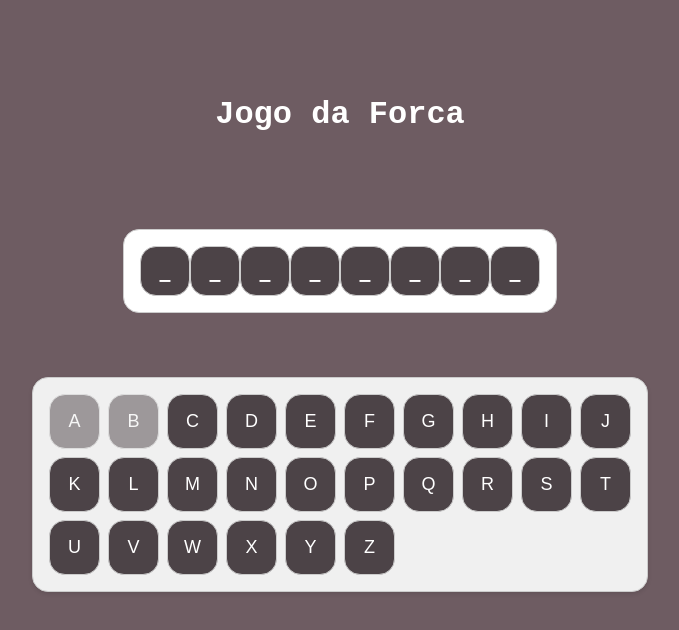
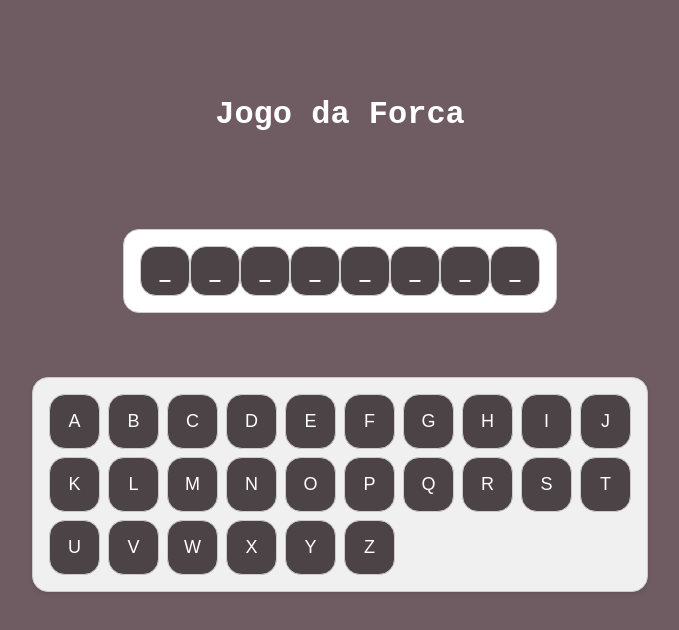
Before and after one commit to Syggnus/Jogo-da-Forca, a Next.js app: page / in a window 1280 px wide. Shown: the top 630 px of the page, without its empty margins (300-979 px from the left). Built offline with nearby package versions, Linux system fonts and the light colour scheme.

Commit message:
fix: Colocando as letras do alfabeto todas em maiúsculas [issue #10]

```diff
--- a/src/app/components/teclado.js
+++ b/src/app/components/teclado.js
@@ -2,7 +2,7 @@ import styles from "../page.module.css";
 import Keys from "./teclas";
 export default function Teclado({ letrasEscolhidas, checarLetrasHandle }) {
   const alfabeto = Array.from({ length: 26 }, (_, i) =>
-    String.fromCharCode(97 + i)
+    String.fromCharCode(97 + i).toUpperCase()
   );
 
   return (
@@ -13,7 +13,7 @@ export default function Teclado({ letrasEscolhidas, checarLetrasHandle }) {
             key={letra}
             letrasEscolhidas={letrasEscolhidas.includes(letra) ? true : false}
             checarLetrasHandle={() => checarLetrasHandle(letra)}
-            teclas={letra.toUpperCase()}
+            teclas={letra}
           />
         );
       })}
```
